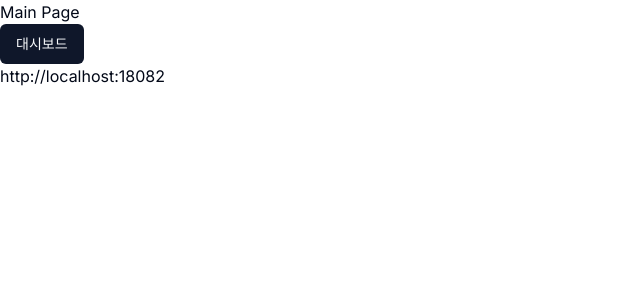
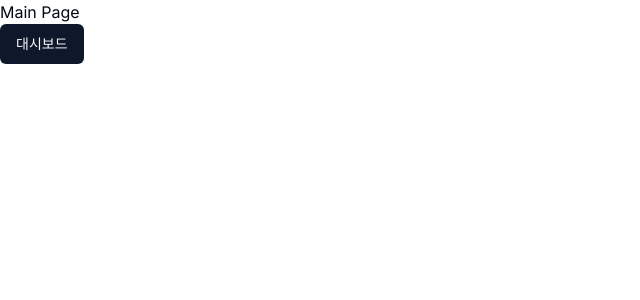
Before and after one commit to memocode-dev/farmfarm_web, a Next.js app: page / in a window 1280 px wide. Shown: the top 300 px of the page, without its empty margins (0-640 px from the left). Built offline with nearby package versions, Linux system fonts and the light colour scheme.

Commit message:
env 데이터 출력해놓은거 삭제

```diff
--- a/src/app/page.tsx
+++ b/src/app/page.tsx
@@ -4,12 +4,10 @@ import Link from "next/link";
 import {Button} from "@/components/ui/button";
 
 export default function MainPage() {
-    console.log(process.env);
     return (
         <div>
             <div>Main Page</div>
             <Link href={"/admin"}><Button>대시보드</Button></Link>
-            <div>{process.env.NEXT_PUBLIC_FARMFARM_SERVER_URL}</div>
         </div>
     )
 }
```
